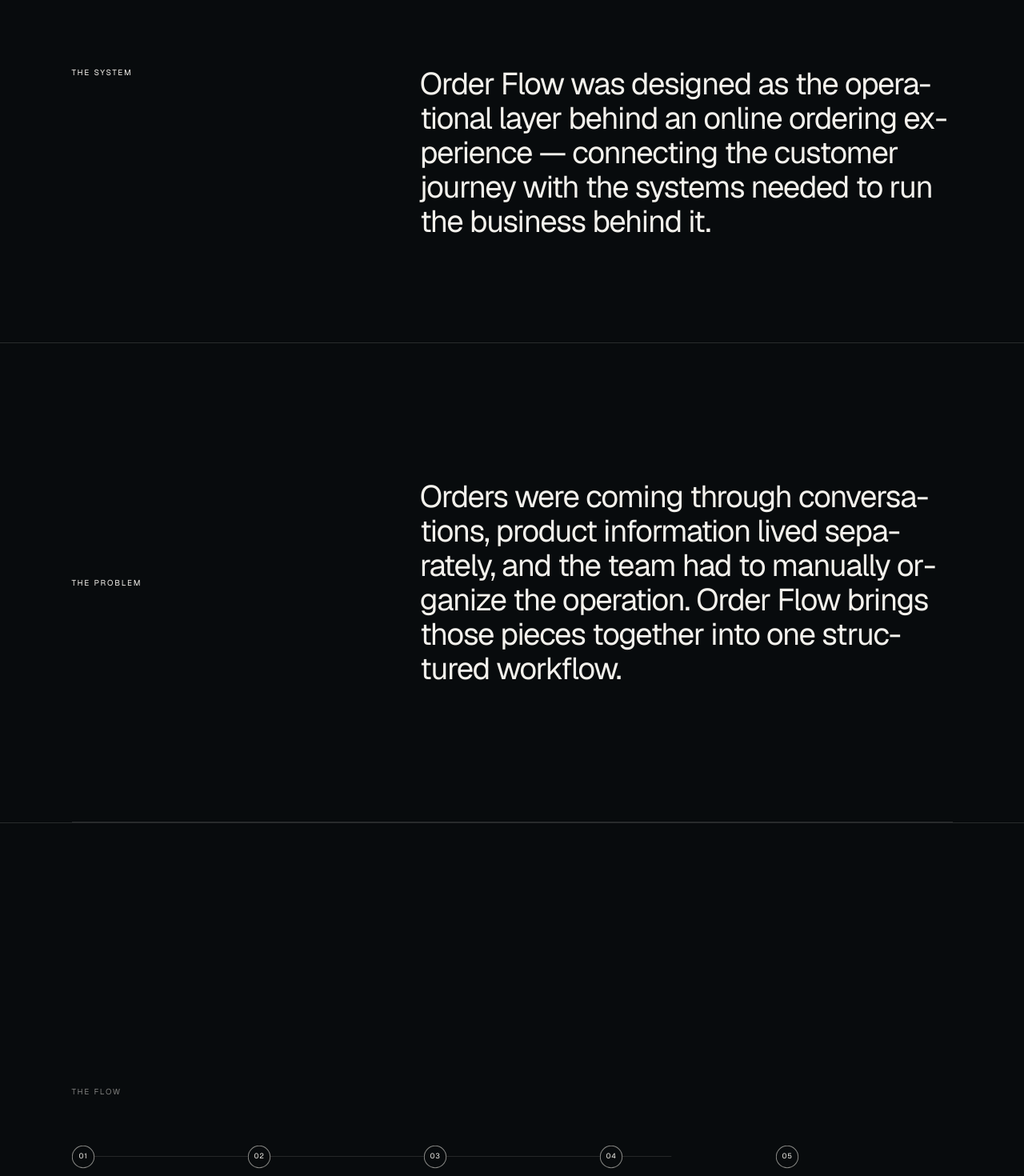
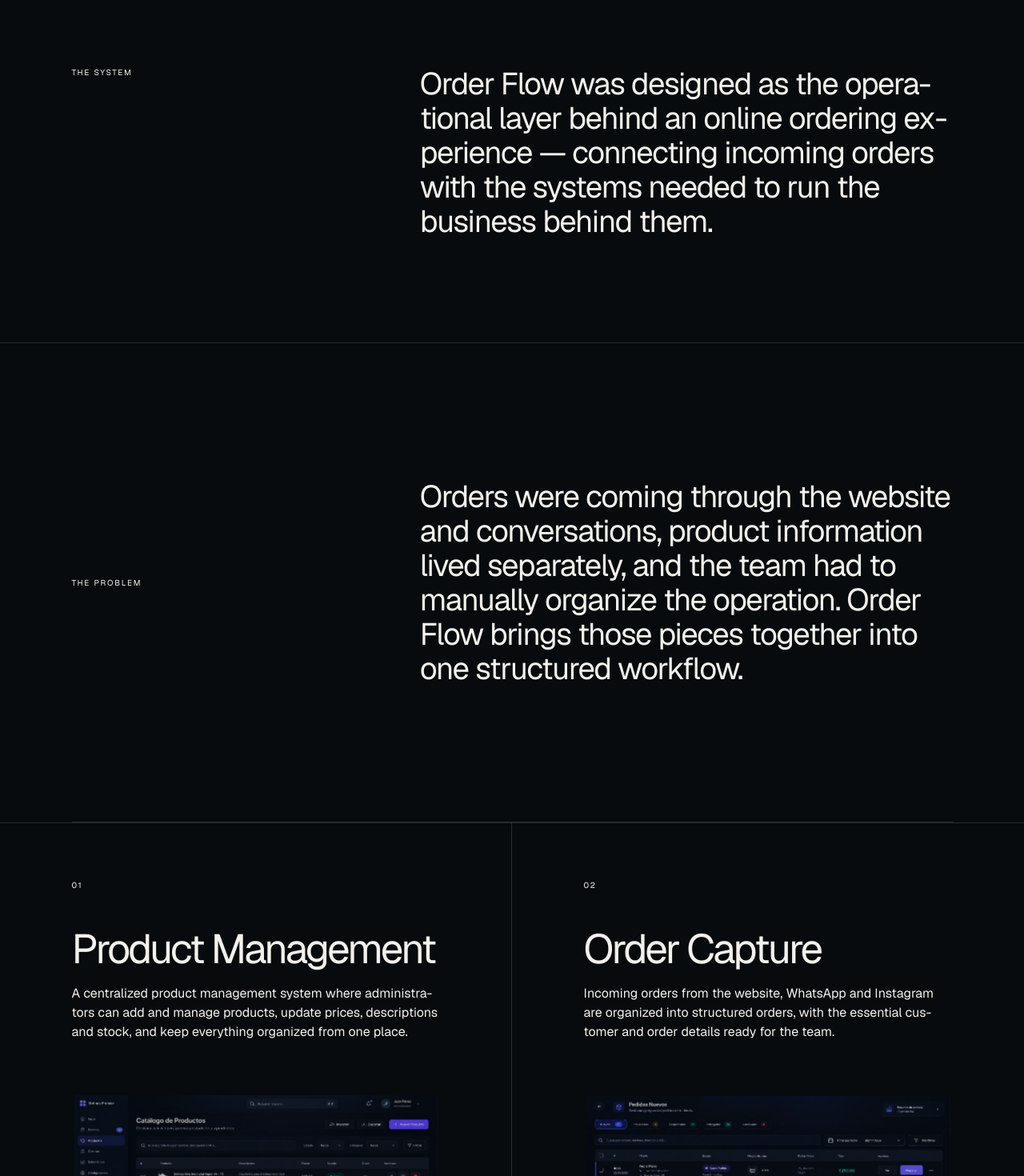
Before and after one commit to NicolasLlanos8799/weareleba, a Next.js app: page /work/order-flow in a window 1280 px wide. Shown: the part 1330-2800 px from the top of the page at 80% size. Built offline with nearby package versions, Linux system fonts and the light colour scheme.

Commit message:
Clarify Order Flow channels and remove flow section

```diff
--- a/components/sections/OrderFlowCase.tsx
+++ b/components/sections/OrderFlowCase.tsx
@@ -7,36 +7,34 @@ const content = {
   en: {
     eyebrow: "AUTOMATION SYSTEM",
     title: <>From online orders<br />to operations.</>,
-    intro: "Order Flow is a web-based order management system designed for businesses that receive orders through WhatsApp and Instagram. It turns incoming conversations into structured orders and gives the team one place to manage products, stock, customers and daily operations.",
+    intro: "Order Flow is a web-based order management system for businesses that receive orders through their website, WhatsApp and Instagram. It turns incoming orders and conversations into structured orders and gives the team one place to manage products, stock, customers and daily operations.",
     label: "THE SYSTEM",
-    idea: "Order Flow was designed as the operational layer behind an online ordering experience — connecting the customer journey with the systems needed to run the business behind it.",
+    idea: "Order Flow was designed as the operational layer behind an online ordering experience — connecting incoming orders with the systems needed to run the business behind them.",
     problemLabel: "THE PROBLEM",
-    problem: "Orders were coming through conversations, product information lived separately, and the team had to manually organize the operation. Order Flow brings those pieces together into one structured workflow.",
-    flow: ["ONLINE ORDER", "ORDER FLOW", "PRODUCTS + STOCK", "OPERATIONS", "INSIGHTS"],
+    problem: "Orders were coming through the website and conversations, product information lived separately, and the team had to manually organize the operation. Order Flow brings those pieces together into one structured workflow.",
     blocks: [
       ["01", "Product Management", "A centralized product management system where administrators can add and manage products, update prices, descriptions and stock, and keep everything organized from one place.", "/assets/orderflow/productos.png", "Order Flow product management"],
-      ["02", "Order Capture", "Incoming requests are translated into structured orders, with the essential customer and order details organized for the team.", "/assets/orderflow/pedidos.png", "Order Flow orders"],
+      ["02", "Order Capture", "Incoming orders from the website, WhatsApp and Instagram are organized into structured orders, with the essential customer and order details ready for the team.", "/assets/orderflow/pedidos.png", "Order Flow orders"],
       ["03", "Operations & Insights", "The operational view brings order activity and business data together, helping the team follow the flow of work and understand performance over time.", "/assets/orderflow/estadisticas.png", "Order Flow operational insights"],
     ],
-    closing: "A SYSTEM BUILT TO TURN CONVERSATIONS INTO OPERATIONS.",
-    note: "From the first customer request to the final operational view, Order Flow creates a clearer path through the entire ordering process.",
+    closing: "A SYSTEM BUILT TO TURN ORDERS INTO OPERATIONS.",
+    note: "From the first customer order to the final operational view, Order Flow creates a clearer path through the entire ordering process.",
   },
   es: {
     eyebrow: "SISTEMA DE AUTOMATIZACIÓN",
     title: <>De los pedidos online<br />a la operación.</>,
-    intro: "Order Flow es un sistema web de gestión de pedidos para negocios que reciben pedidos por WhatsApp e Instagram. Convierte las conversaciones entrantes en pedidos estructurados y permite al equipo gestionar productos, stock, clientes y la operación diaria desde un único lugar.",
+    intro: "Order Flow es un sistema web de gestión de pedidos para negocios que reciben pedidos a través de su web, WhatsApp e Instagram. Convierte los pedidos y conversaciones entrantes en pedidos estructurados y permite al equipo gestionar productos, stock, clientes y la operación diaria desde un único lugar.",
     label: "EL SISTEMA",
-    idea: "Order Flow fue diseñado como la capa operativa detrás de una experiencia de pedidos online, conectando el recorrido del cliente con los sistemas necesarios para gestionar el negocio.",
+    idea: "Order Flow fue diseñado como la capa operativa detrás de una experiencia de pedidos online, conectando los pedidos entrantes con los sistemas necesarios para gestionar el negocio.",
     problemLabel: "EL PROBLEMA",
-    problem: "Los pedidos llegaban a través de conversaciones, la información de los productos estaba separada y el equipo tenía que organizar la operación manualmente. Order Flow reúne esas piezas dentro de un único flujo estructurado.",
-    flow: ["PEDIDO ONLINE", "ORDER FLOW", "PRODUCTOS + STOCK", "OPERACIÓN", "ANÁLISIS"],
+    problem: "Los pedidos llegaban a través de la web y de conversaciones, la información de los productos estaba separada y el equipo tenía que organizar la operación manualmente. Order Flow reúne esas piezas dentro de un único flujo estructurado.",
     blocks: [
       ["01", "Gestión de productos", "Un sistema centralizado para que los administradores puedan cargar y gestionar productos, actualizar precios, descripciones y stock, y mantener todo organizado desde un único lugar.", "/assets/orderflow/productos.png", "Gestión de productos de Order Flow"],
-      ["02", "Captura de pedidos", "Las solicitudes entrantes se convierten en pedidos estructurados, con la información esencial del cliente y del pedido organizada para el equipo.", "/assets/orderflow/pedidos.png", "Pedidos de Order Flow"],
+      ["02", "Captura de pedidos", "Los pedidos provenientes de la web, WhatsApp e Instagram se organizan como pedidos estructurados, con la información esencial del cliente y del pedido preparada para el equipo.", "/assets/orderflow/pedidos.png", "Pedidos de Order Flow"],
       ["03", "Operación y análisis", "La visión operativa reúne la actividad de los pedidos y los datos del negocio, facilitando el seguimiento del trabajo y la comprensión del rendimiento a lo largo del tiempo.", "/assets/orderflow/estadisticas.png", "Análisis operativo de Order Flow"],
     ],
-    closing: "UN SISTEMA CREADO PARA CONVERTIR CONVERSACIONES EN OPERACIONES.",
-    note: "Desde la primera solicitud del cliente hasta la visión operativa final, Order Flow crea un recorrido más claro para todo el proceso de pedidos.",
+    closing: "UN SISTEMA CREADO PARA CONVERTIR PEDIDOS EN OPERACIÓN.",
+    note: "Desde el primer pedido del cliente hasta la visión operativa final, Order Flow crea un recorrido más claro para todo el proceso de pedidos.",
   },
 };
 
@@ -65,21 +63,6 @@ export function OrderFlowCase() {
         <p>{copy.problem}</p>
       </section>
 
-      <section className={styles.flowSection}>
-        <div className={styles.flowSticky}>
-          <span className={styles.flowLabel}>{language === "en" ? "THE FLOW" : "EL FLUJO"}</span>
-          <div className={styles.flowTrack}>
-            {copy.flow.map((step, index) => (
-              <div className={styles.flowStep} key={step}>
-                <div className={styles.flowNode}>{String(index + 1).padStart(2, "0")}</div>
-                <span>{step}</span>
-                {index < copy.flow.length - 1 && <i />}
-              </div>
-            ))}
-          </div>
-        </div>
-      </section>
-
       <section className={styles.blocks}>
         {copy.blocks.map(([number, title, text, image, alt]) => (
           <article key={number}>
```
